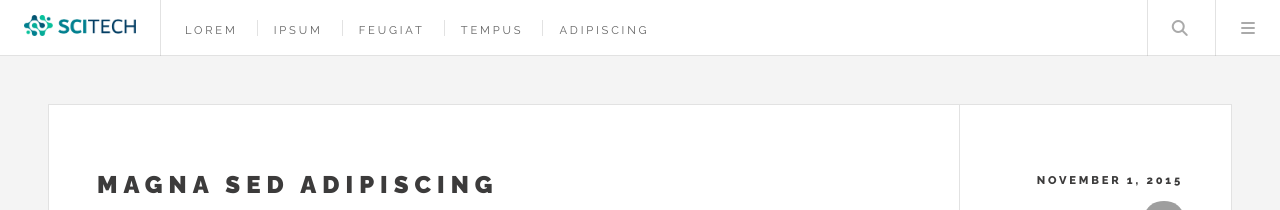
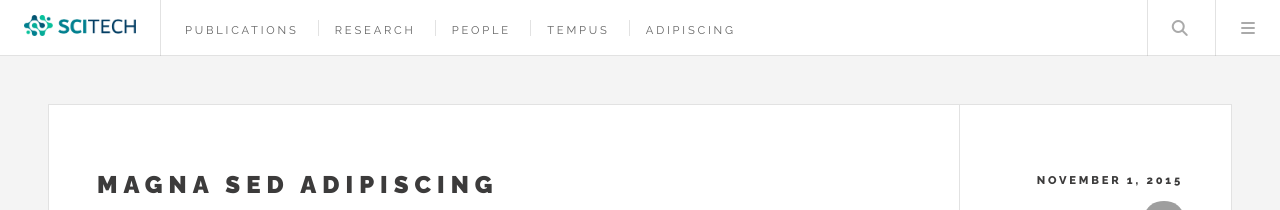
Before and after one commit to scitech-isi/scitech-isi.github.io, a Jekyll site: the page built from index.html, in a window 1280 px wide. Shown: the top 210 px of the page. Built offline with Jekyll 4.4.1, drawn with Linux system fonts in a browser that asks for light colours; nearby versions of some CDN libraries; library files that are not in the unit come from our copies; grey boxes are pictures that could not be loaded.

Commit message:
initial commit

```diff
--- a/_includes/head.html
+++ b/_includes/head.html
@@ -2,4 +2,7 @@
 <meta charset="utf-8"/>
 <meta name="viewport" content="width=device-width, initial-scale=1, user-scalable=no"/>
 <link rel="stylesheet" href="/assets/css/main.css"/>
-<link rel="icon" href="/favicon.ico"/>
+
+<!-- icons -->
+<link rel="icon" href="/favicon.ico" type="image/x-icon"/>
+<link rel="apple-touch-icon" href="/apple-touch-icon.png" type="image/x-icon"/>
--- a/_includes/header.html
+++ b/_includes/header.html
@@ -2,9 +2,9 @@
     <h1><a href="/"><img src="/images/scitech-logo.png" style="width: 10em"/></a></h1>
     <nav class="links">
         <ul>
-            <li><a href="#">Lorem</a></li>
-            <li><a href="#">Ipsum</a></li>
-            <li><a href="#">Feugiat</a></li>
+            <li><a href="#">Publications</a></li>
+            <li><a href="#">Research</a></li>
+            <li><a href="#">People</a></li>
             <li><a href="#">Tempus</a></li>
             <li><a href="#">Adipiscing</a></li>
         </ul>
--- a/index.html
+++ b/index.html
@@ -2,8 +2,6 @@
 layout: default
 permalink: /
 ---
-<!-- Header -->
-
 
 <!-- Menu -->
 <section id="menu">
```
